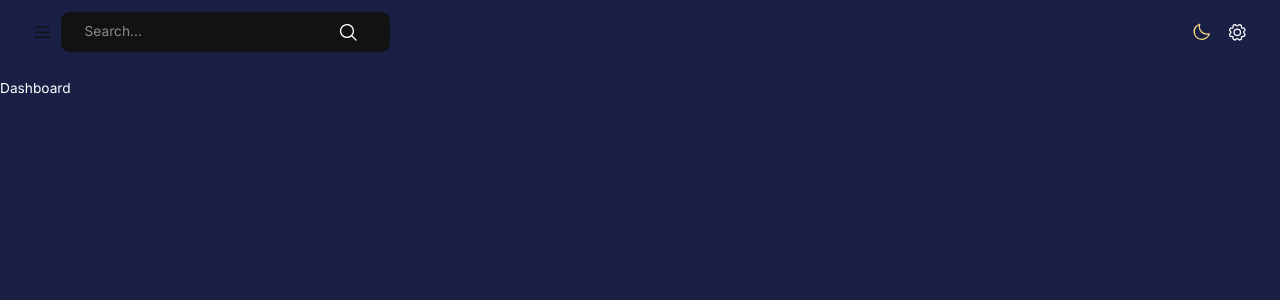
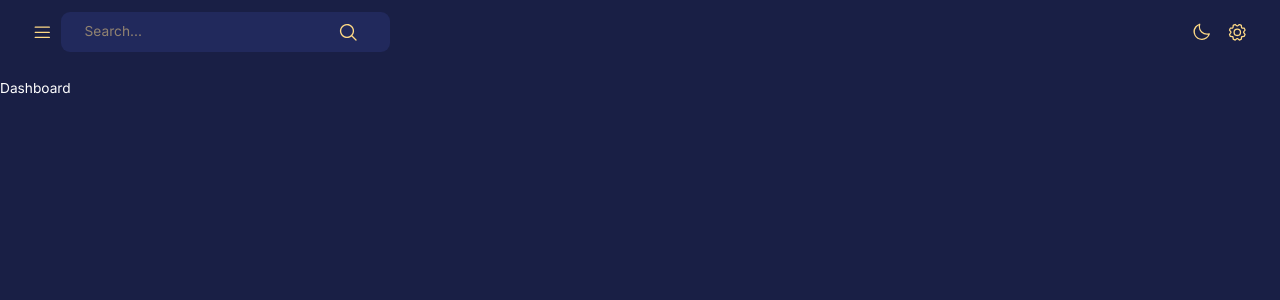
Before and after one commit to SushiJ/react-dash, a React (Vite) app in the folder web/: page /dashboard in a window 1280 px wide. Shown: the top 300 px of the page. Built offline with nearby package versions, Linux system fonts and the light colour scheme.

Commit message:
web: Some typescript shenanigans

```diff
--- a/web/src/components/Navbar.tsx
+++ b/web/src/components/Navbar.tsx
@@ -15,9 +15,10 @@ import {
   // CaretDown,
 } from "@phosphor-icons/react";
 import { useThemeMode } from "../context/Mode";
+import { ThemeSettingType } from "../theme";
 
 export default function Navbar() {
-  const theme = useTheme();
+  const theme = useTheme<ThemeSettingType>();
   const context = useThemeMode();
 
   function toggleMode() {
@@ -36,7 +37,7 @@ export default function Navbar() {
           }}
         >
           <IconButton>
-            <List style={{ color: `${theme.palette.background.paper}` }} />
+            <List style={{ color: `${theme.palette.secondary.main}` }} />
           </IconButton>
           <Box
             sx={{
@@ -47,11 +48,16 @@ export default function Navbar() {
               p: "0.1rem 1.5rem",
               borderRadius: "9px",
             }}
-            bgcolor={theme.palette.background.paper}
+            bgcolor={theme.palette.background.alt}
           >
-            <InputBase placeholder="Search..." />
+            <InputBase
+              placeholder="Search..."
+              style={{ color: `${theme.palette.secondary.main}` }}
+            />
             <IconButton>
-              <MagnifyingGlass />
+              <MagnifyingGlass
+                style={{ color: `${theme.palette.secondary.main}` }}
+              />
             </IconButton>
           </Box>
         </Box>
@@ -60,11 +66,11 @@ export default function Navbar() {
             {theme.palette.mode === "dark" ? (
               <Moon style={{ color: `${theme.palette.secondary.main}` }} />
             ) : (
-              <Sun style={{ color: `${theme.palette.secondary.light}` }} />
+              <Sun style={{ color: `${theme.palette.secondary.main}` }} />
             )}
           </IconButton>
           <IconButton>
-            <Gear />
+            <Gear style={{ color: `${theme.palette.secondary.main}` }} />
           </IconButton>
         </Box>
       </Toolbar>
--- a/web/src/theme.ts
+++ b/web/src/theme.ts
@@ -159,3 +159,5 @@ export const themeSettings = (mode: "dark" | "light") => {
     },
   };
 };
+
+export type ThemeSettingType = ReturnType<typeof themeSettings>;
```
